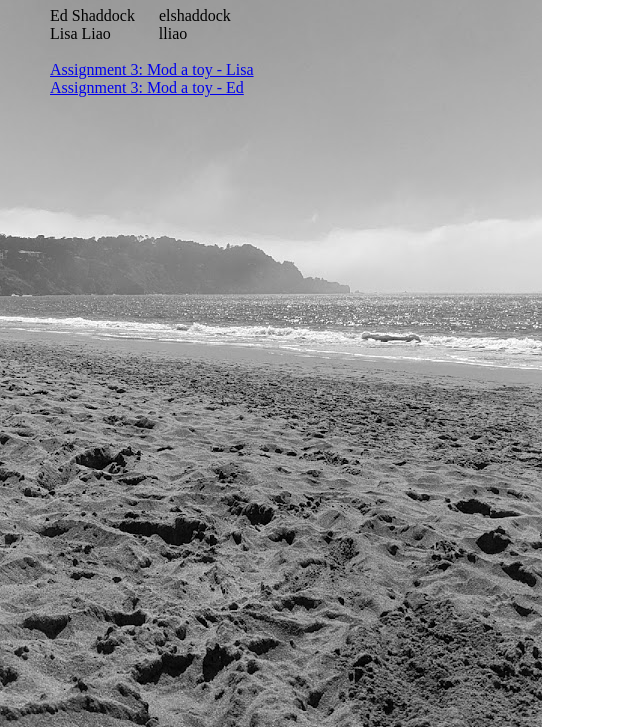
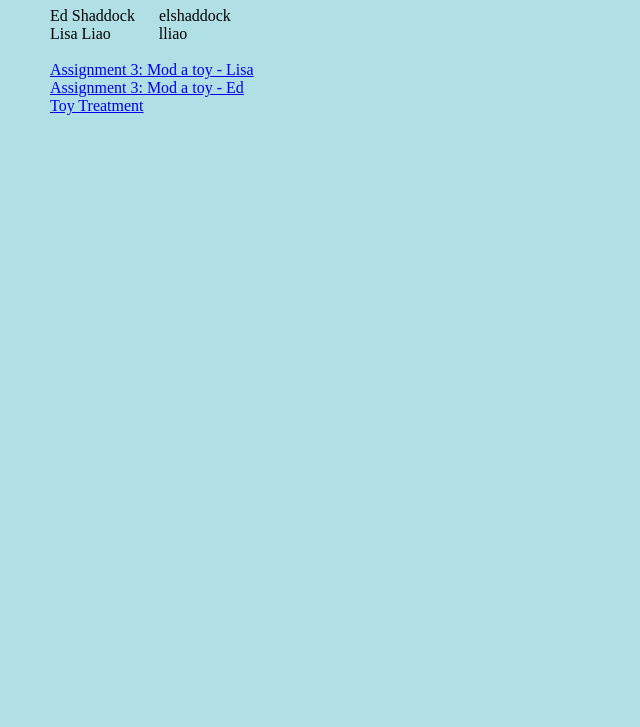
Before and after one commit to elshaddock19/elgames, a plain HTML site: page index.html in a window 1280 px wide. Shown: the part 73-800 px from the top of the page, without its empty margins (0-640 px from the left). Drawn offline with Linux system fonts and the light colour scheme.

Commit message:
Add files via upload

```diff
--- a/index.html
+++ b/index.html
@@ -3,20 +3,17 @@
   <h1>ELGames</h1>
     <meta charset="utf-8">
 
-  <!-- <img src="images/Beach.jpg"> -->
 <style>
 	body {
-		background-image: url("Beach.jpg");
-		background-repeat: no-repeat;
-   		background-position: top-center;
     	margin-left: 50px;
 }
 </style>
 
-<body>
+<body style="background-color:powderblue;">
 	<p1>Ed Shaddock &nbsp;&nbsp;&nbsp;&nbsp; elshaddock<br></p1>
 	<p2>Lisa Liao &nbsp;&nbsp;&nbsp;&nbsp;&nbsp;&nbsp;&nbsp;&nbsp;&nbsp;&nbsp; lliao<br><br></p2>
 	<a href="Lisa/A3-Toy/cover.html"> Assignment 3: Mod a toy - Lisa<br></a>
 	<a href="Ed/A3-Toy/cover.html"> Assignment 3: Mod a toy - Ed<br></a>
+    <a href="https://docs.google.com/presentation/d/e/2PACX-1vQH2E_HDRm-RoiQZkVWBCwFsrzlzYezkDEkMeqJYfnbI7plPaB7H00ZaUTM1VzJTSuOuib9yAagjjrl/pub?start=false&loop=false&delayms=3000"> Toy Treatment<br></a>
 </body>
 </html>
```
